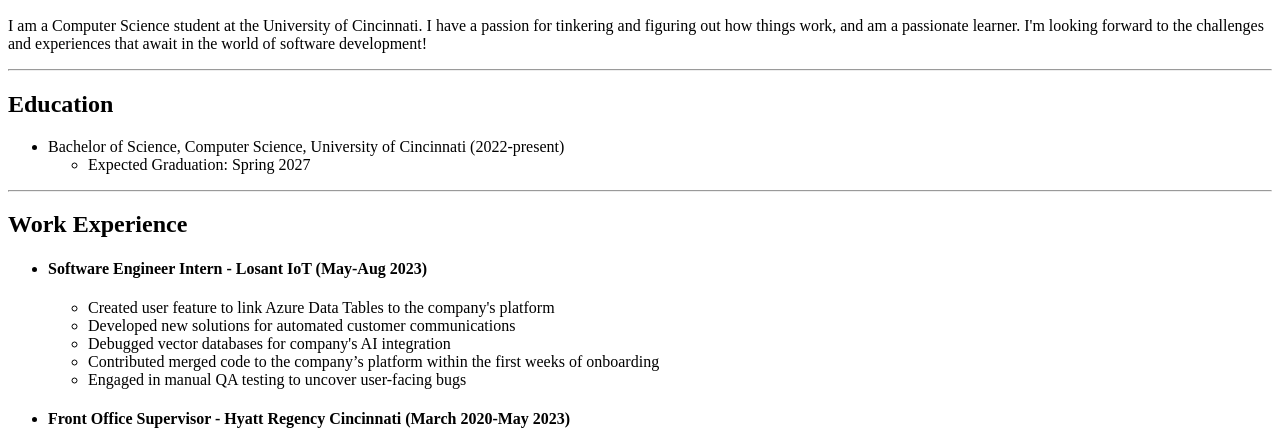
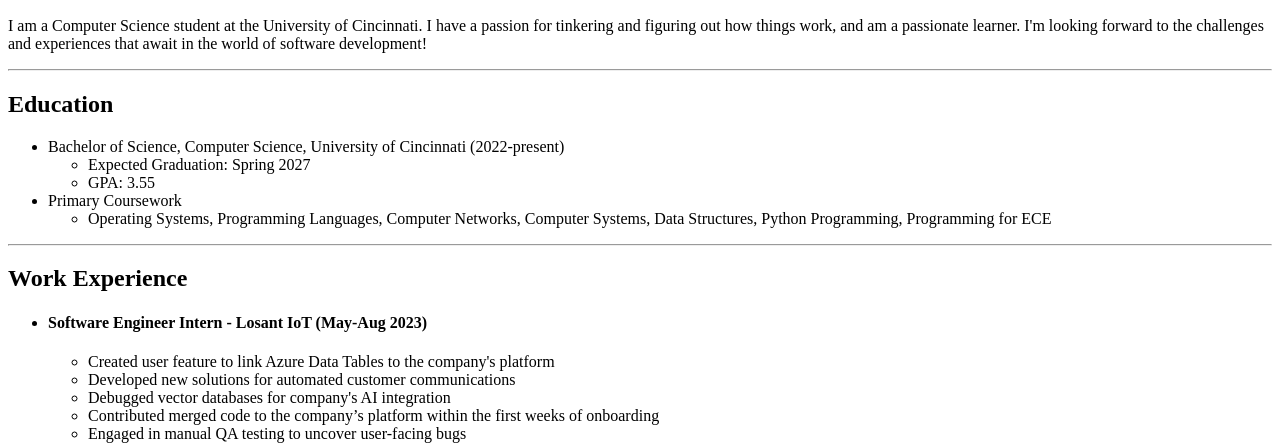
Before and after one commit to gzcrozier/Personal-Site, a plain HTML site: page Resume/index.html in a window 1280 px wide. Shown: the part 334-780 px from the top of the page. Drawn offline with Linux system fonts and the light colour scheme.

Commit message:
Update Resume

```diff
--- a/Resume/index.html
+++ b/Resume/index.html
@@ -32,6 +32,10 @@
     <ul>
         <li>Bachelor of Science, Computer Science, University of Cincinnati (2022-present)<ul>
             <li>Expected Graduation: Spring 2027</li>
+            <li>GPA: 3.55</li>
+        </ul></li>
+        <li>Primary Coursework<ul>
+            <li>Operating Systems, Programming Languages, Computer Networks, Computer Systems, Data Structures, Python Programming, Programming for ECE</li>
         </ul></li>
     </ul>
 
```
